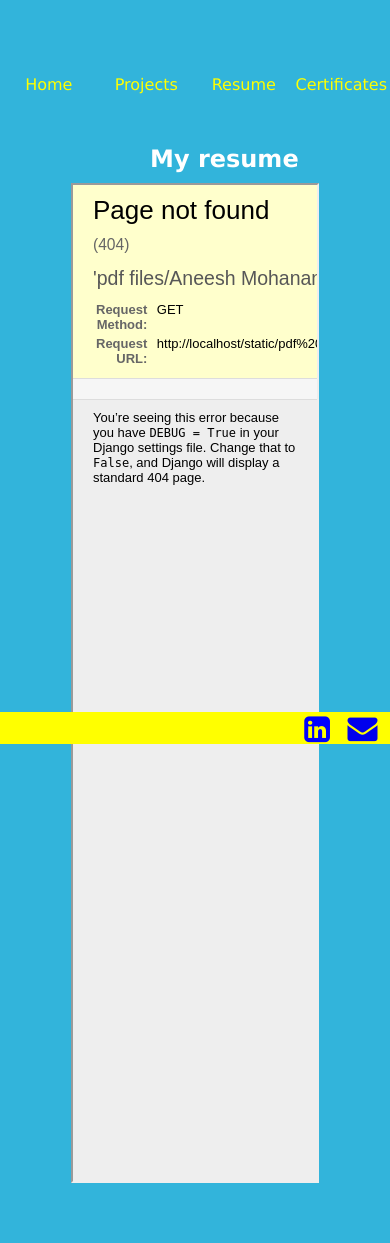
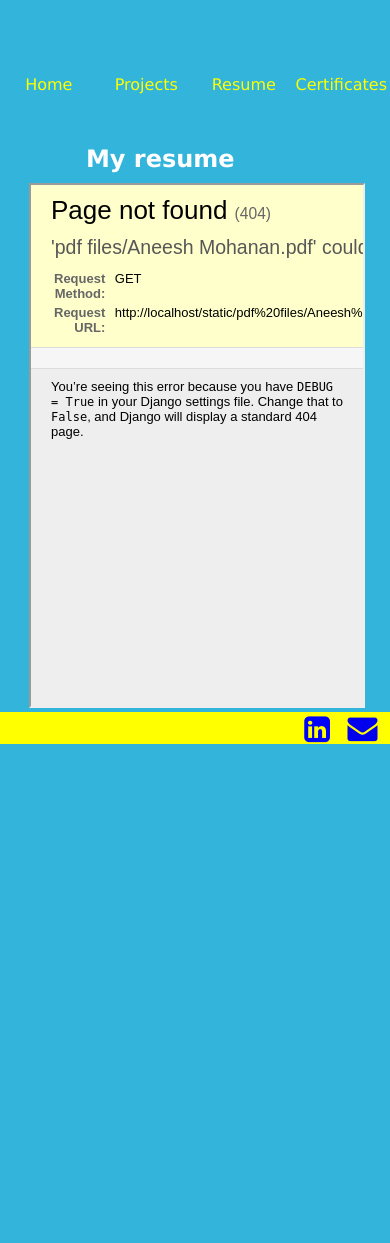
Before and after one commit to aneesh-mohanan/Online-Profile, a Django app: page /resume in a window 390 px wide. Shown: the part 100-1343 px from the top of the page. After the commit the page ends 844 px from the top, so only its background shows below. Run offline with Django 3.2, Linux system fonts and the light colour scheme; some web fonts are replaced.

Commit message:
fixed content size issue to an extend using @media

```diff
--- a/portfolio/templates/resume.html
+++ b/portfolio/templates/resume.html
@@ -4,23 +4,45 @@
 .resume-section{
 margin: auto;
 margin-top: 10px;
-width: 90%;
+width: 65%;
 height: 100%;
+padding-top: 10px;
 }
 
 .resume-tittle{
 position: relative;
 bottom: 10px;
 color: white;
-padding-left: 110px;
+padding-left: 80px;
 padding-top: 20px;
-margin:0;
+margin:auto;
+}
+
+.pdf-style{
+  width: 100%;
+  height: 1050px;
+  display: block;
+  margin: auto;
+  margin-bottom: 35px;
+}
+
+@media screen and (max-width:600px) {
+  .pdf-style {
+    width: 88%;
+    height:525px;
+    display: block;
+    margin: auto;
+    margin-bottom: 30px;
+    padding: 0px;
+  }
 }
 
 @media screen and (max-width:600px) {
   .resume-section {
-    width: 100%;
-    height:100%;
+    width: 98%;
+    height:400px;
+    margin: auto;
+    padding: 0px;
   }
 }
 
@@ -29,8 +51,6 @@
 <div class="resume-section">
     <h2 class="resume-tittle">My resume</h2>
     {%load static %}
-    <iframe src="{% static 'pdf files/Aneesh Mohanan.pdf' %}#toolbar=0" width="80%" height="1000px"
-            style="display:block;margin:auto;margin-bottom:20px;">
-    </iframe>
+    <iframe src="{% static 'pdf files/Aneesh Mohanan.pdf' %}#toolbar=0" class="pdf-style"> </iframe>
 </div>
 {% endblock %}
--- a/templates/new_base.html
+++ b/templates/new_base.html
@@ -185,6 +185,9 @@
   .content {
     width: 100%;
     height:100%;
+    margin-left: 2px;
+    margin-right: 2px;
+    padding: 0px;
   }
 }
 
```
Also changed, not shown: portfolio/templates/home.html (+5 -3 lines), portfolio/templates/projects.html (+8 -0 lines).
